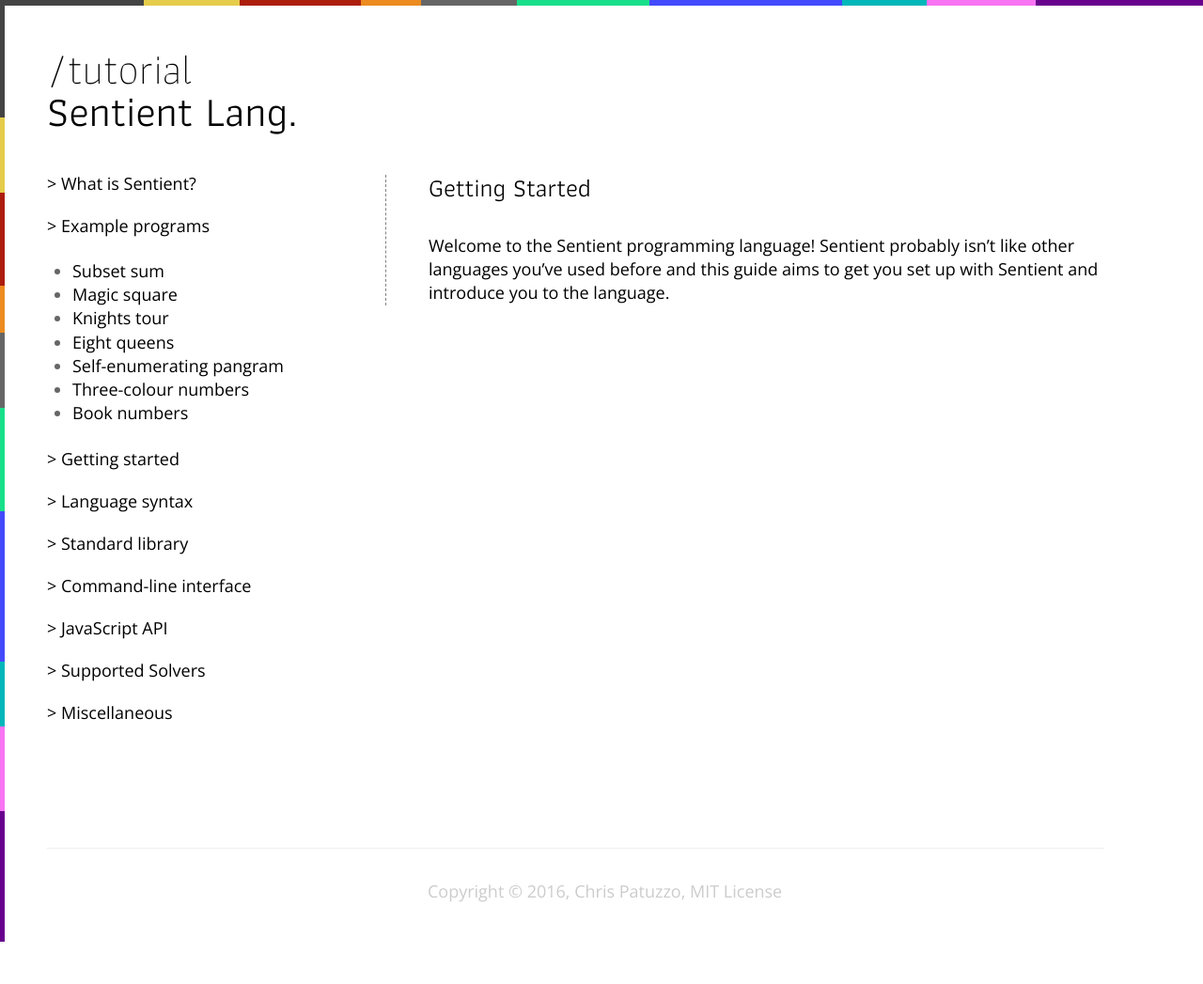
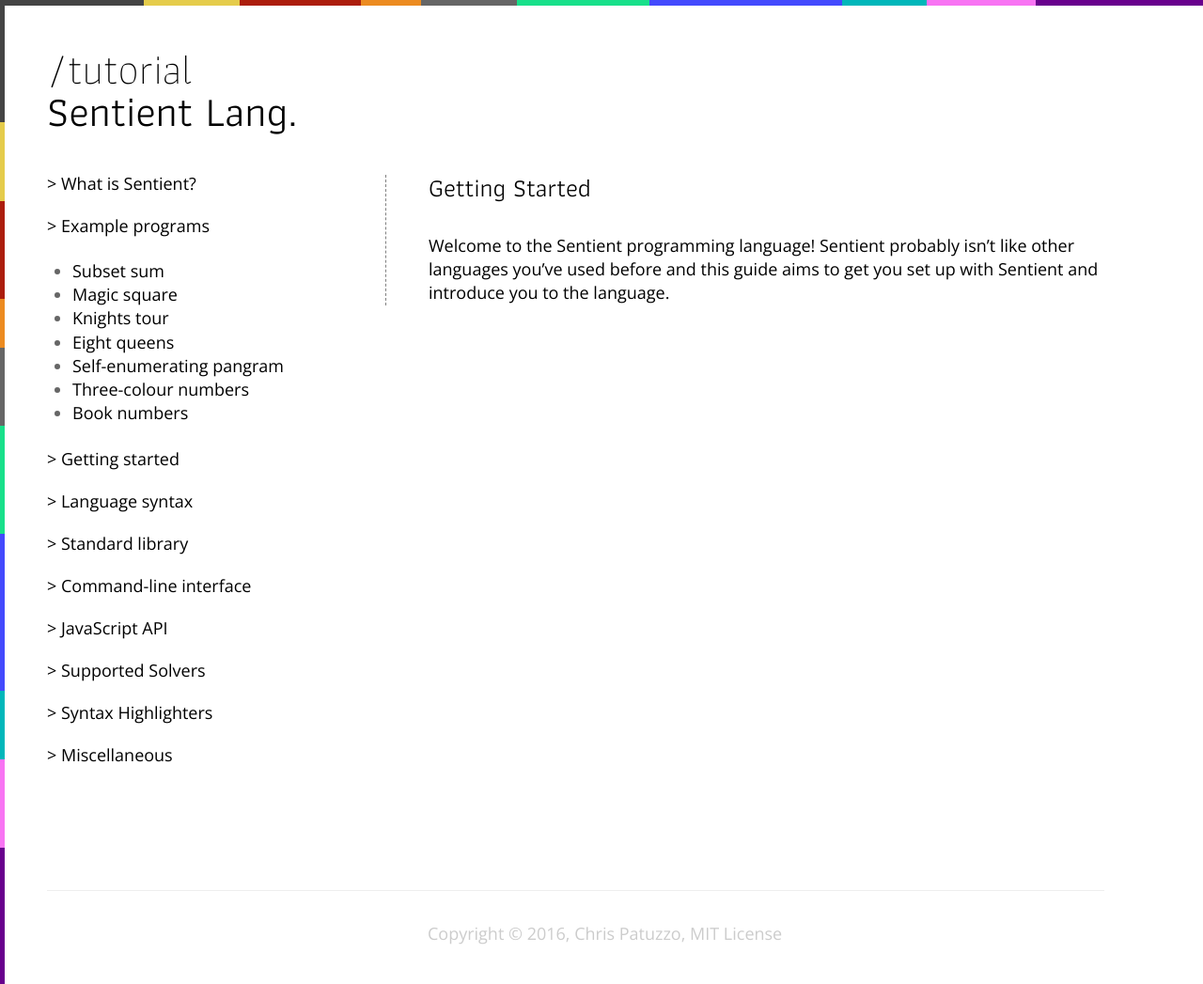
Before and after one commit to sentient-lang/sentient-lang.org, a Jekyll site: the page built from tutorial/introduction.md, in a window 1280 px wide. Shown: the whole page at 94% size. Built offline with Jekyll 4.4.1, drawn with Linux system fonts in a browser that asks for light colours; nearby versions of some CDN libraries; before the commit the page ends 1002 px from its top, so only the background shows below that.

Commit message:
Add links to the syntax highlighters

```diff
--- a/_layouts/default.html
+++ b/_layouts/default.html
@@ -114,6 +114,12 @@
           <li><a href="/solvers/lingeling">Lingeling</a></li>
         </ul>
 
+        <h4>Syntax Highlighters</h4>
+        <ul>
+          <li><a href="https://github.com/sentient-lang/vim-sentient">Vim</a></li>
+          <li><a href="https://github.com/sentient-lang/prism-sentient">Prism</a></li>
+        </ul>
+
         <h4>Miscellaneous</h4>
         <ul>
           <li><a href="https://sentient-lang.github.io/sentient-lang/examples/executionModel/">Execution model</a></li>
```
